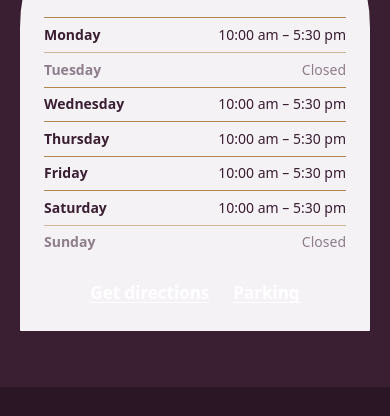
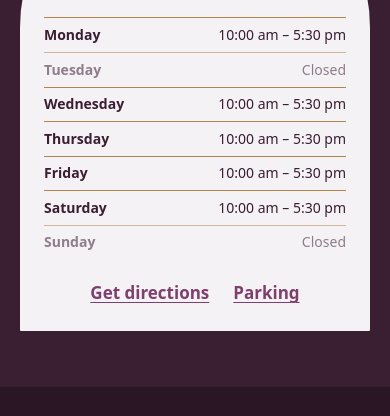
Before and after one commit to kungpao42/lasheida-spa, an Astro site: page / in a window 390 px wide. Shown: the part 8092-8508 px from the top of the page. Built offline with nearby package versions, Linux system fonts and the light colour scheme; Astro itself is replaced by a stand-in of ours.

Commit message:
Fix visit card link color and mobile photo strip
Co-Authored-By: Claude Opus 5.5 <noreply@anthropic.com>
Claude-Session: https://claude.ai/code/session_01XVWkdaHdMCMTfFqa47kvYT

```diff
--- a/src/styles/global.css
+++ b/src/styles/global.css
@@ -122,7 +122,7 @@ ul { list-style: none; margin: 0; padding: 0; }
 .hours dd { margin: 0; }
 .hours .is-closed { opacity: .55; }
 .visitcard__links { display: flex; justify-content: center; gap: 1.5rem; margin: 0; font-weight: 600; }
-.visit .visitcard__links a { color: var(--orchid); }
+.visit .visitcard .visitcard__links a { color: var(--orchid); }
 
 /* ---------- service sections ---------- */
 .svc { padding-block: clamp(3.5rem, 8vw, 6.5rem); }
@@ -215,6 +215,7 @@ ul { list-style: none; margin: 0; padding: 0; }
   .strip { grid-template-columns: 1fr 1fr; height: auto; }
   .strip img { aspect-ratio: 1; }
   .strip__a { grid-column: 1 / -1; aspect-ratio: 16 / 9 !important; }
+  .strip__d { display: none; }
   .facials__wrap .svc__head { padding: 1.5rem 1.25rem 0; margin-inline: -1.25rem; }
   .site-foot__in { grid-template-columns: 1fr 1fr; }
   .site-foot__in > .wordmark--foot { grid-column: 1 / -1; }
```
